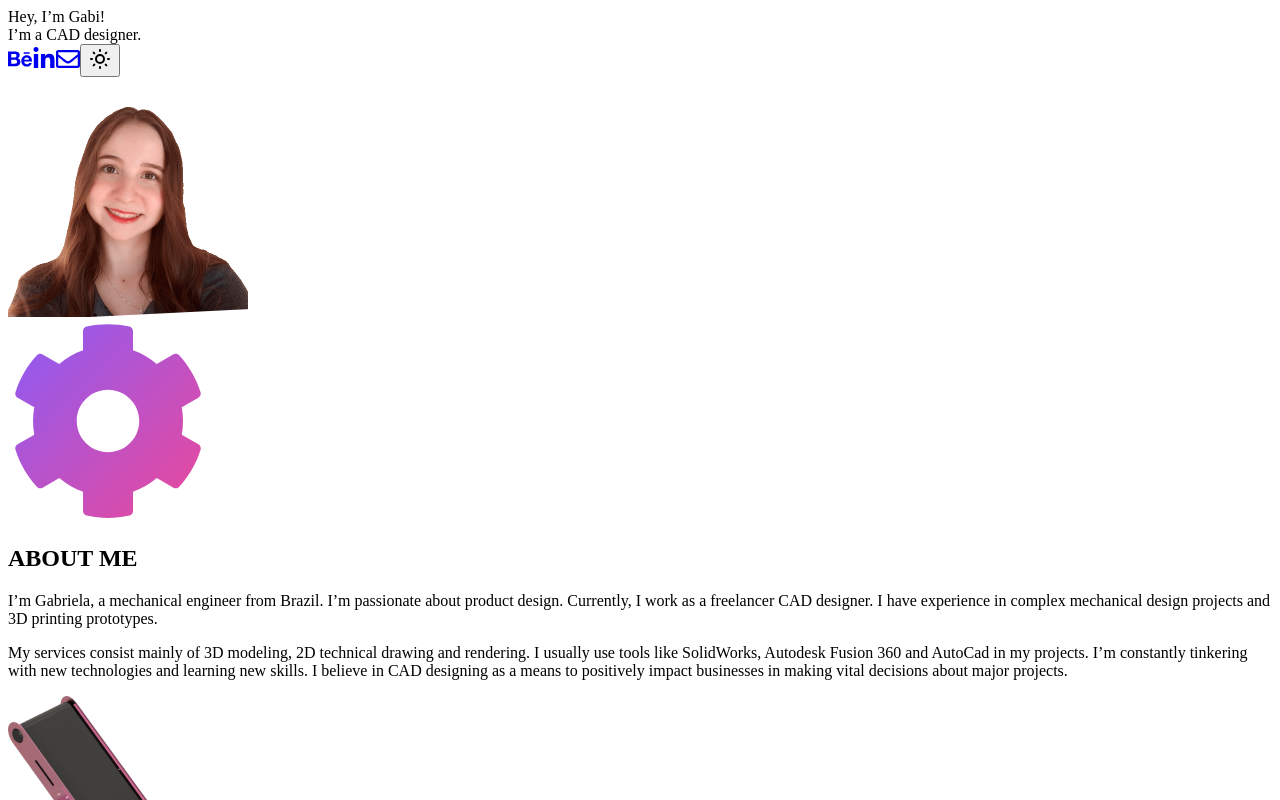
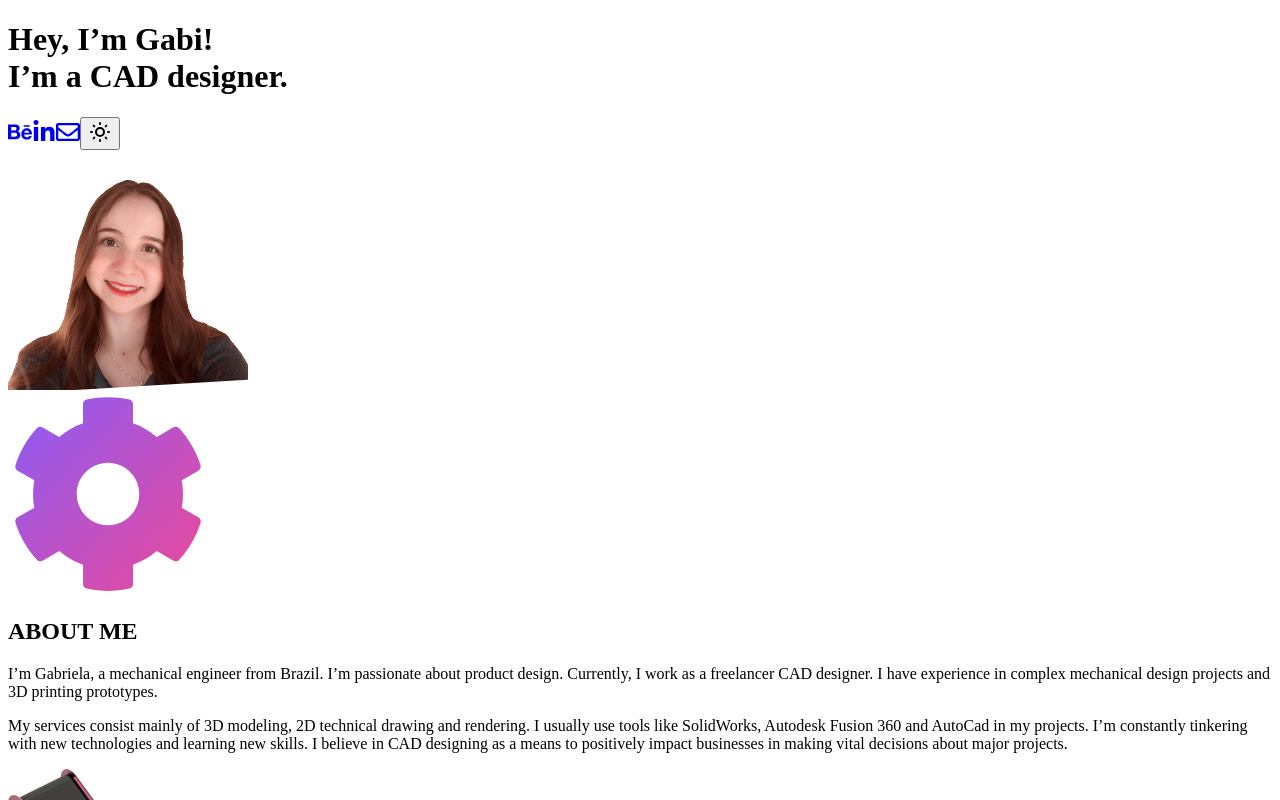
Before and after one commit to brenobaptista/gabi, a Next.js app: page / in a window 1280 px wide. Shown: the top 800 px of the page. Built offline with nearby package versions, Linux system fonts and the light colour scheme.

Commit message:
Improved Hero

```diff
--- a/src/components/Hero.tsx
+++ b/src/components/Hero.tsx
@@ -12,8 +12,9 @@ const Hero = (): JSX.Element => (
     style={{ clipPath: 'polygon(0 0, 100% 0, 100% 80%, 0 100%)' }}
   >
     <div className='absolute h-screen w-full bg-purple-200 dark:bg-gray-800 opacity-80 dark:opacity-90' />
-    <div className='lg:flex items-center justify-around text-center lg:text-left container mx-auto h-screen pt-16 relative'>
+    <div className='container mx-auto flex flex-col lg:flex-row items-center justify-center lg:justify-evenly text-center lg:text-left h-screen relative'>
       <div>
+        <h1>
           <div className='text-4xl sm:text-7xl font-bold'>
             Hey, I’m{' '}
             <span className='text-transparent bg-clip-text bg-gradient-to-br from-purple-500 to-pink-500'>
@@ -28,6 +29,7 @@ const Hero = (): JSX.Element => (
             </span>
             .
           </div>
+        </h1>
         <div className='flex space-x-4 justify-center lg:justify-start mb-16 lg:mb-0'>
           <a
             href='https://www.behance.net/gabrieladasilva'
```
Lines whose indentation alone changed are shown as unchanged.
